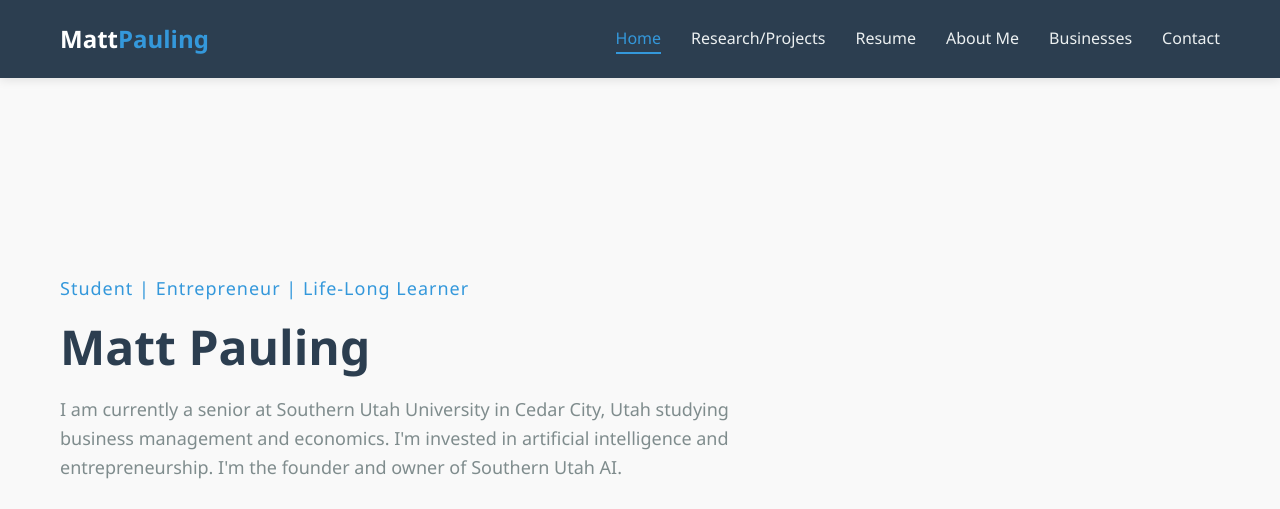
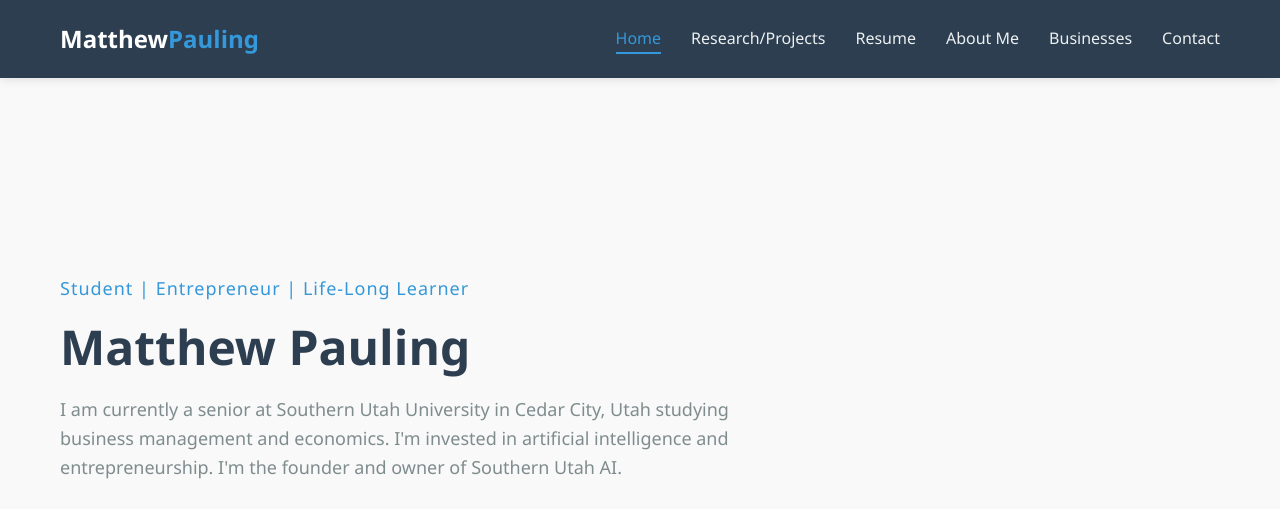
Before and after one commit to matthewpauling1/mattpauling, a plain HTML site: page index.html in a window 1280 px wide. Shown: the top 509 px of the page. Drawn offline with Linux system fonts and the light colour scheme.

Commit message:
Update index.html

```diff
--- a/index.html
+++ b/index.html
@@ -336,7 +336,7 @@
         <div class="container">
             <nav>
                 <div class="logo">
-                    <h1>Matt<span>Pauling</span></h1>
+                    <h1>Matthew<span>Pauling</span></h1>
                 </div>
                 <ul class="nav-links">
                     <li><a href="index.html" class="active">Home</a></li>
@@ -358,7 +358,7 @@
         <div class="container">
             <div class="hero-content">
                 <p class="tagline">Student | Entrepreneur | Life-Long Learner</p>
-                <h1 class="name">Matt Pauling</h1>
+                <h1 class="name">Matthew Pauling</h1>
                 <p class="bio">I am currently a senior at Southern Utah University in Cedar City, Utah studying business management and economics. I'm invested in artificial intelligence and entrepreneurship. I'm the founder and owner of Southern Utah AI.</p>
                 <div class="cta-buttons">
                     <a href="projects.html" class="primary-btn">View My Projects</a>
```
